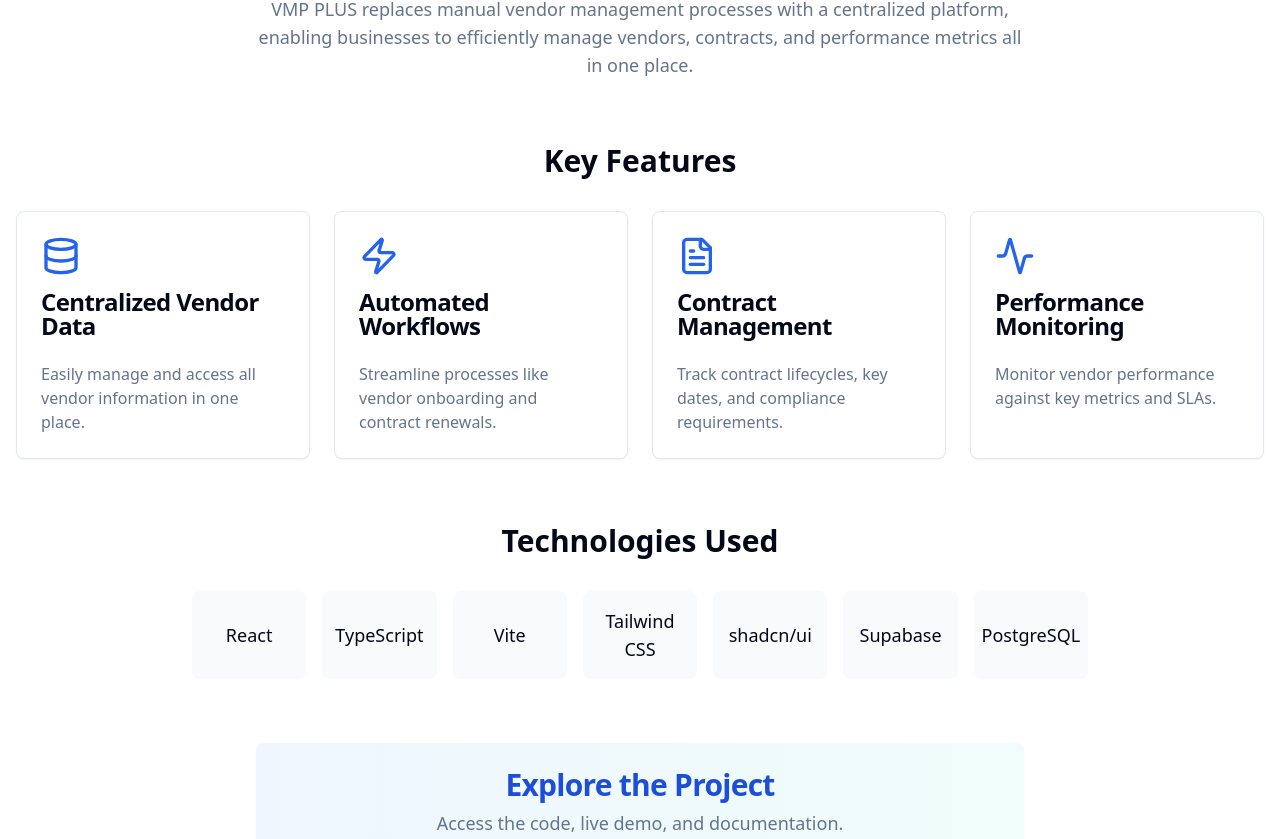
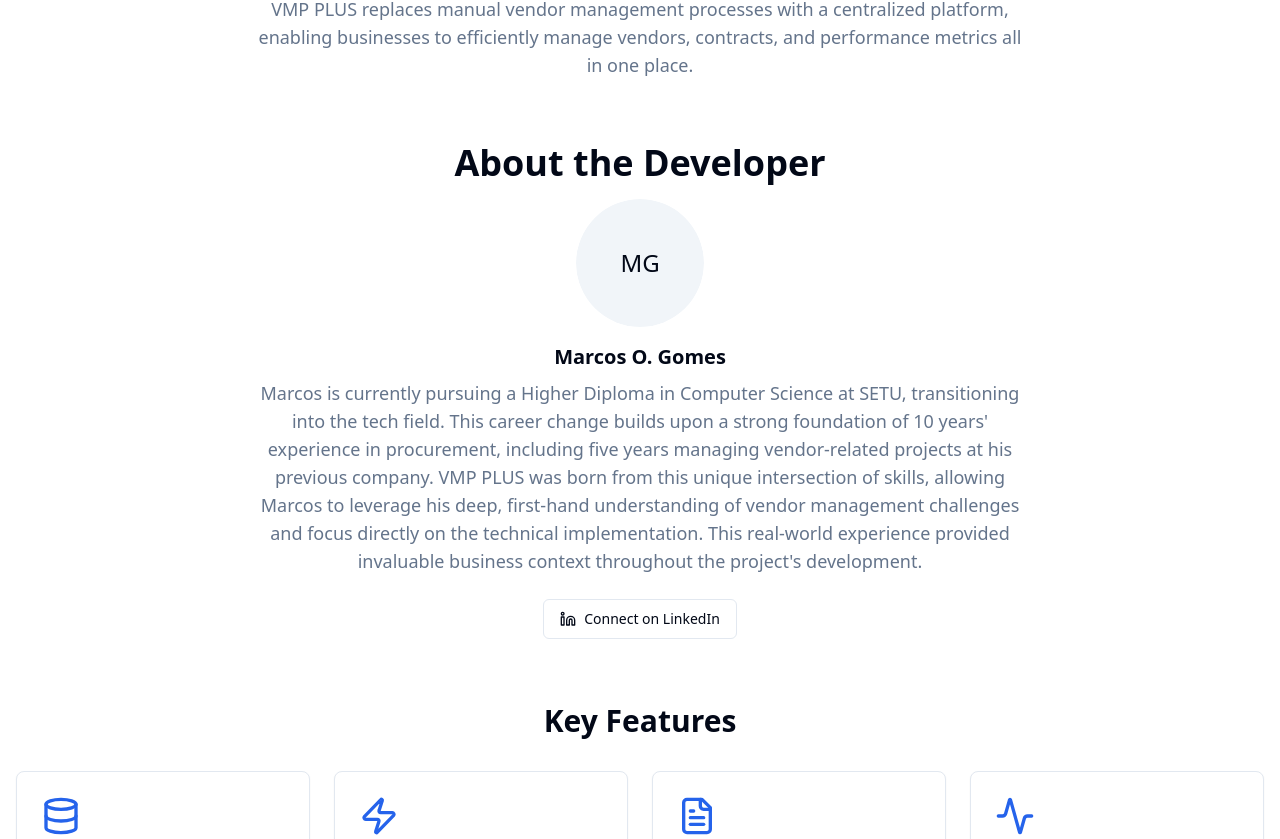
Before and after one commit to marcosogg/vmp-plus-showcase-front, a React (Vite) app: page / in a window 1280 px wide. Shown: the part 549-1388 px from the top of the page. Built offline with nearby package versions, Linux system fonts and the light colour scheme.

Commit message:
feat: Add About the Developer section
Adds a new section to the landing page with information about the developer, including a profile picture, name, a brief bio, and a link to their LinkedIn profile.

```diff
--- a/src/components/landing-page.tsx
+++ b/src/components/landing-page.tsx
@@ -1,7 +1,7 @@
-
 import React from "react";
 import { Button } from "@/components/ui/button";
 import { Card, CardContent, CardDescription, CardHeader, CardTitle } from "@/components/ui/card";
+import { Avatar, AvatarFallback } from "@/components/ui/avatar";
 import {
   Github,
   ExternalLink,
@@ -10,7 +10,8 @@ import {
   Database,
   Zap,
   CalendarDays,
-  Activity
+  Activity,
+  Linkedin
 } from "lucide-react";
 
 const LandingPage = () => {
@@ -51,6 +52,35 @@ const LandingPage = () => {
               enabling businesses to efficiently manage vendors, contracts, and performance metrics
               all in one place.
             </p>
+          </div>
+        </section>
+
+        {/* About the Developer */}
+        <section className="mb-16">
+          <div className="max-w-3xl mx-auto text-center mb-12">
+            <h2 className="text-3xl md:text-4xl font-bold mb-4">About the Developer</h2>
+            <Avatar className="h-32 w-32 mx-auto mb-4">
+              <AvatarFallback className="text-2xl">MG</AvatarFallback>
+            </Avatar>
+            <p className="text-xl font-semibold mb-2">Marcos O. Gomes</p>
+            <p className="text-muted-foreground text-lg mb-6">
+              Marcos is currently pursuing a Higher Diploma in Computer Science at SETU, transitioning into the tech field.
+              This career change builds upon a strong foundation of 10 years' experience in procurement, including five
+              years managing vendor-related projects at his previous company. VMP PLUS was born from this unique intersection
+              of skills, allowing Marcos to leverage his deep, first-hand understanding of vendor management challenges and
+              focus directly on the technical implementation. This real-world experience provided invaluable business context
+              throughout the project's development.
+            </p>
+            <Button variant="outline" asChild className="gap-2">
+              <a
+                href="https://www.linkedin.com/in/marcosogomes/"
+                target="_blank"
+                rel="noopener noreferrer"
+              >
+                <Linkedin size={18} />
+                Connect on LinkedIn
+              </a>
+            </Button>
           </div>
         </section>
 
```
